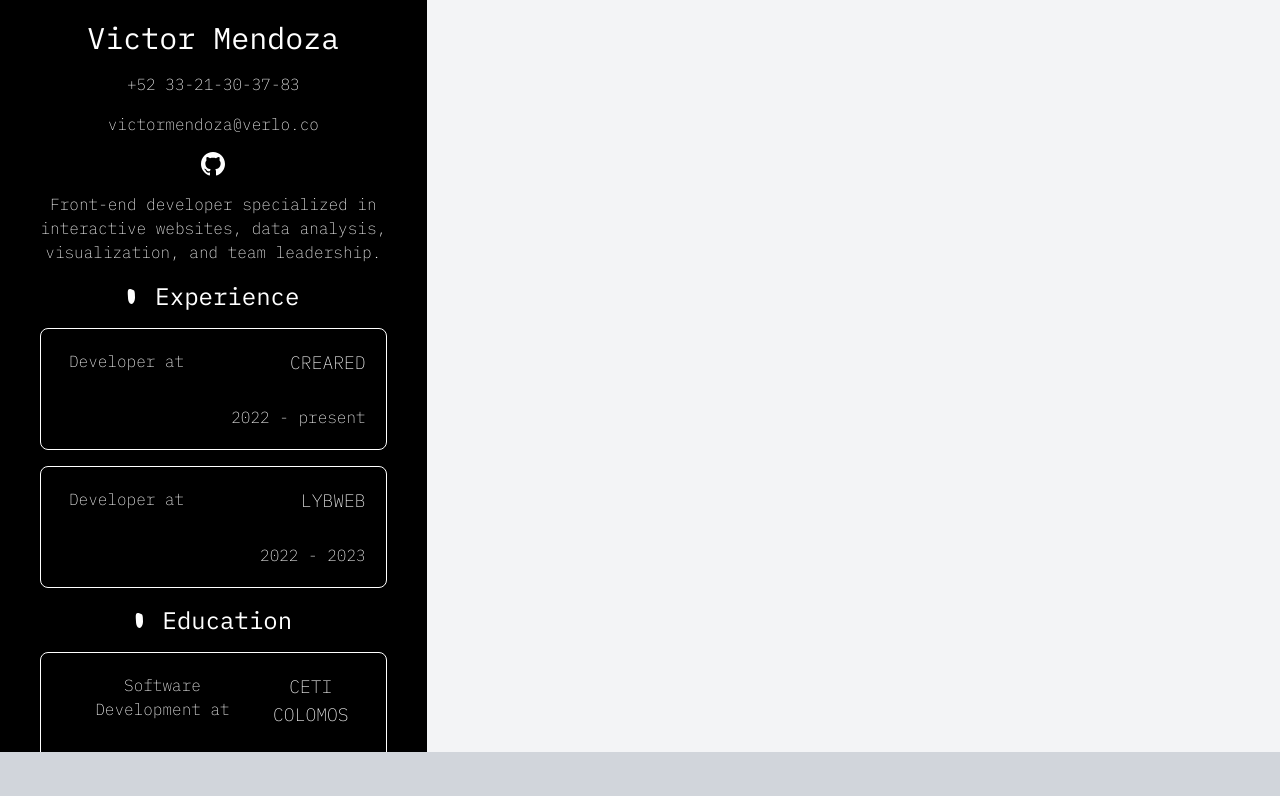
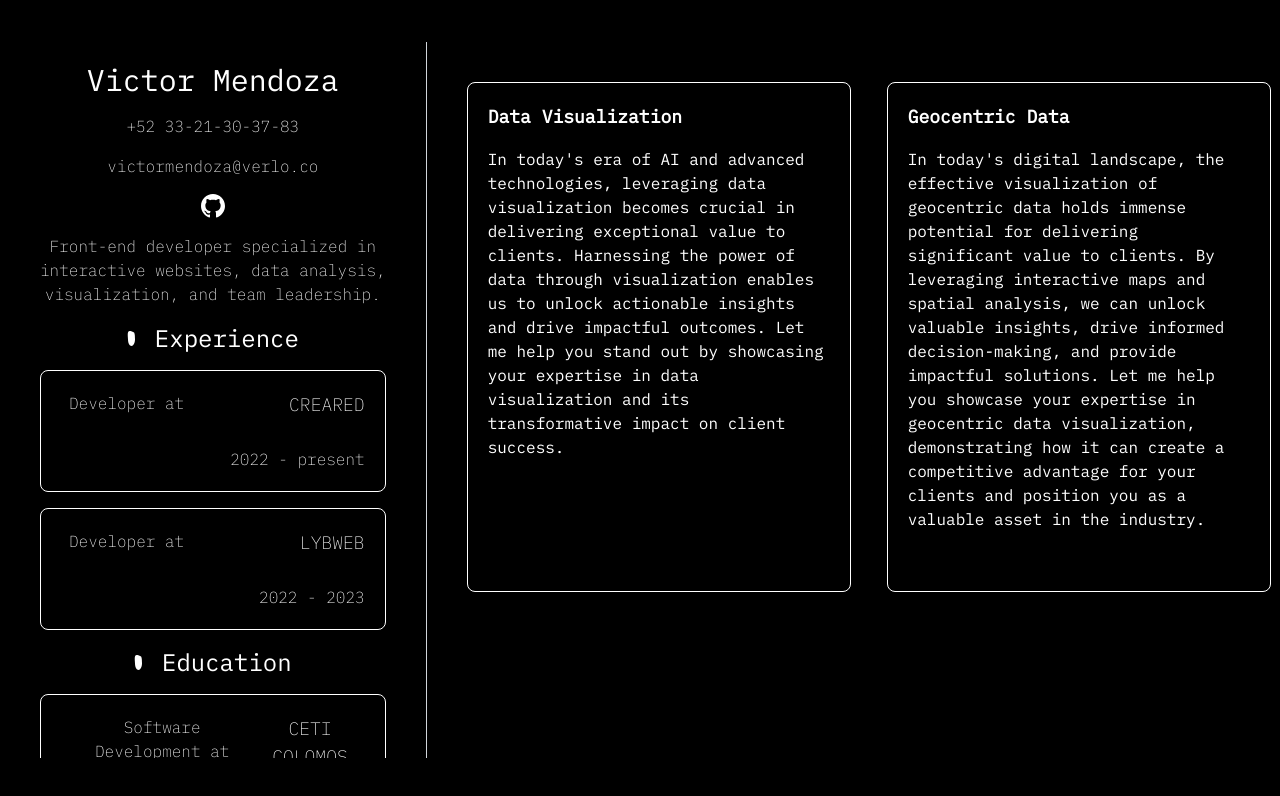
Before and after one commit to vumg-z/data-driven-portfolio, a Next.js app: page / in a window 1280 px wide. Shown: the top 796 px of the page. Built offline with nearby package versions, Linux system fonts and the light colour scheme.

Commit message:
big cards added omg

```diff
--- /dev/null
+++ b/app/components/BigCard.tsx
@@ -0,0 +1,19 @@
+import React from 'react';
+
+interface CardProps {
+    title: string;
+    body: string;
+    children?: React.ReactNode;
+}
+
+const BigCard: React.FC<CardProps> = ({ title, body, children }) => {
+    return (
+        <div className="bg-black text-white border border-white rounded-lg p-5 m-5 text-white flex-shrink-0 w-96">
+            <h2 className="text-lg font-bold mb-4">{title}</h2>
+            <p className="mb-4">{body}</p>
+            {children}
+        </div>
+    );
+};
+
+export default BigCard;
--- /dev/null
+++ b/app/components/Central.tsx
@@ -0,0 +1,28 @@
+import React from 'react';
+import BigCard from "./BigCard"
+
+const BigCardList: React.FC = () => {
+    return (
+        <div className="flex space-x-4 overflow-x-scroll p-5 font-plex-mono">
+
+            <BigCard
+                title="Data Visualization"
+                body="In today's era of AI and advanced technologies, leveraging data visualization becomes crucial in delivering exceptional value to clients. Harnessing the power of data through visualization enables us to unlock actionable insights and drive impactful outcomes. Let me help you stand out by showcasing your expertise in data visualization and its transformative impact on client success.">
+            </BigCard>
+
+            <BigCard
+                title="Geocentric Data"
+                body="In today's digital landscape, the effective visualization of geocentric data holds immense potential for delivering significant value to clients. By leveraging interactive maps and spatial analysis, we can unlock valuable insights, drive informed decision-making, and provide impactful solutions. Let me help you showcase your expertise in geocentric data visualization, demonstrating how it can create a competitive advantage for your clients and position you as a valuable asset in the industry.">
+            </BigCard>
+
+            <BigCard
+                title="Simulation"
+                body='The realm of simulation opens up a world of possibilities for tackling complex physics and intricate phenomena. By harnessing advanced computational models, we can create realistic simulations that enable us to understand, predict, and optimize intricate systems. Let me help you highlight your expertise in simulation, showcasing your ability to simulate and analyze complex scenarios to drive innovation and solve real-world challenges. Together, we can demonstrate the power of simulation in pushing boundaries and achieving remarkable outcomes.'>
+            </BigCard>
+
+
+        </div>
+    );
+};
+
+export default BigCardList;
--- a/app/components/test.tsx
+++ /dev/null
@@ -1,18 +0,0 @@
-import React from 'react';
-
-const MyComponent = () => {
-    return (
-        <div>
-
-            <div className="font-plex-mono font-extralight">
-                Este texto está en IBM Plex Mono Extra Light.
-            </div>
-            <div className="font-plex-mono font-regular">
-                Este texto está en IBM Plex Mono Regular.
-            </div>
-        </div>
-
-    );
-};
-
-export default MyComponent;
--- a/app/page.tsx
+++ b/app/page.tsx
@@ -1,17 +1,23 @@
 import React from 'react';
 import Sidebar from './components/Sidebar';
+import Central from './components/Central';
 
 
 const Page: React.FC = () => {
   return (
-    <div className="flex h-screen">
-      <div className="w-1/3 bg-black overflow-auto">
-        <Sidebar />
+    <div className="flex flex-col h-screen">
+      <div id='nav' className="w-full bg-black h-12">
+        {/* Contenido del espacio superior */}
       </div>
-      <div className="w-2/3 bg-gray-100 overflow-auto">
-        {/* Contenido del espacio central */}
+      <div className="flex flex-grow overflow-auto">
+        <div className="w-1/3 bg-black overflow-auto border-r border-gray-300">
+          <Sidebar />
+        </div>
+        <div className="w-2/3 bg-black overflow-auto">
+          <Central/>
+        </div>
       </div>
-      <div className="w-full bg-gray-300 h-12 fixed bottom-0">
+      <div id='footer' className="w-full bg-black h-12">
         {/* Contenido del espacio inferior */}
       </div>
     </div>
```
Also changed, not shown: pendientes.txt (added).
